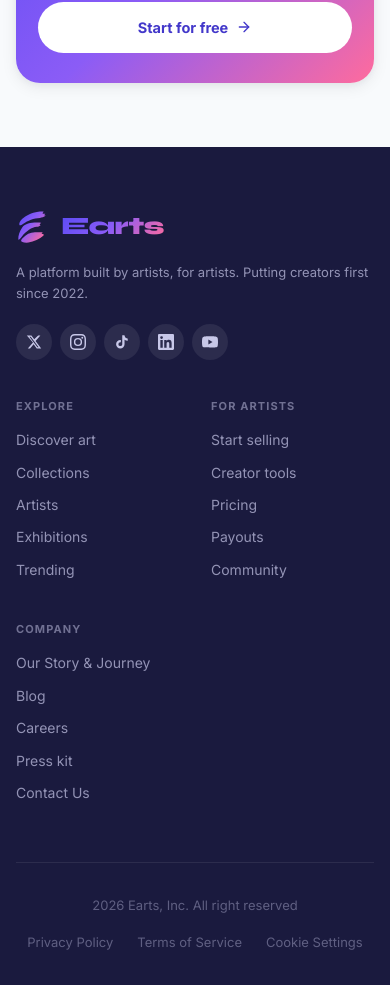
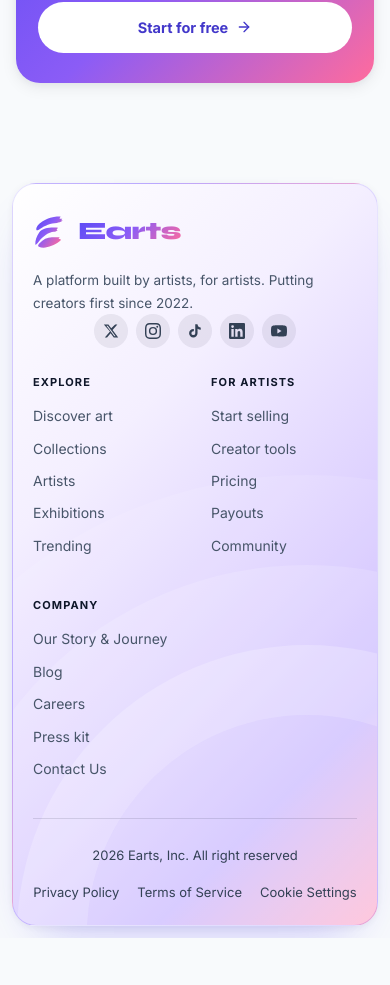
Before and after one commit to A-USB/Earts2, a React (Vite) app in the folder client/: page / in a window 390 px wide. Shown: the part 10047-11032 px from the top of the page. After the commit the page ends 10985 px from the top, so only its background shows below. Built offline with nearby package versions, Linux system fonts and the light colour scheme; no server answers.

Commit message:
Redesign responsive footer card

```diff
--- a/client/src/components/Footer.css
+++ b/client/src/components/Footer.css
@@ -1,40 +1,141 @@
+/* =====================================================================
+   Footer: a rounded floating card with a soft gradient (light + dark)
+   All colours live in the variables on .footer, so the two themes only
+   differ in the variable block below.
+   ===================================================================== */
 .footer {
-  background: var(--navy);
-  color: #C8C8E8;
-  padding: 64px 0 32px;
+  /* light theme: white -> soft lilac -> blush */
+  --f-bg: linear-gradient(135deg, #FFFFFF 0%, #F4EFFF 32%, #DCCFFF 62%, #C9B8FF 80%, #FFB3CF 100%);
+  --f-head: #0F172A;
+  --f-text: #475569;
+  --f-label: #64748B;
+  --f-bottom: #334155;
+  --f-line: rgba(15, 23, 42, 0.12);
+  --f-chip: rgba(15, 23, 42, 0.07);
+  --f-chip-text: #334155;
+  --f-arc-0: rgba(255, 255, 255, 0.28);
+  --f-arc-1: rgba(255, 255, 255, 0.22);
+  --f-arc-2: rgba(255, 255, 255, 0.15);
+  --f-arc-3: rgba(255, 255, 255, 0.09);
+  --f-border: rgba(91, 75, 245, 0.14);
+  --f-shadow: 0 24px 48px -28px rgba(91, 75, 245, 0.45), 0 2px 8px rgba(15, 23, 42, 0.06);
+
+  background: transparent;
+  color: var(--f-text);
+  padding: 56px 24px 24px;
   margin-top: auto;
 }
+
+[data-theme="dark"] .footer {
+  /* dark theme: page black -> deep violet -> plum */
+  --f-bg: linear-gradient(135deg, #0B0B16 0%, #14142B 38%, #2A1B7A 78%, #5B2A86 100%);
+  --f-head: #F4F3FF;
+  --f-text: #C8C8E8;
+  --f-label: rgba(200, 200, 232, 0.62);
+  --f-bottom: rgba(200, 200, 232, 0.78);
+  --f-line: rgba(255, 255, 255, 0.12);
+  --f-chip: rgba(255, 255, 255, 0.08);
+  --f-chip-text: #C8C8E8;
+  --f-arc-0: rgba(255, 255, 255, 0.04);
+  --f-arc-1: rgba(255, 255, 255, 0.05);
+  --f-arc-2: rgba(255, 255, 255, 0.035);
+  --f-arc-3: rgba(255, 255, 255, 0.02);
+  --f-border: rgba(255, 255, 255, 0.08);
+  --f-shadow: 0 24px 48px -28px rgba(0, 0, 0, 0.85);
+  background: transparent;
+  border-top: 0;
+}
+
+/* The card itself */
+.footer > .container {
+  position: relative;
+  overflow: hidden;
+  max-width: 1200px;
+  padding: 56px 56px 28px;
+  border-radius: 32px;
+  background: var(--f-bg);
+  border: 1px solid var(--f-border);
+  box-shadow: var(--f-shadow);
+}
+
+/* Faint concentric arcs, bottom right (pure CSS, no image) */
+.footer > .container::before {
+  content: "";
+  position: absolute;
+  right: -150px;
+  bottom: -230px;
+  width: 440px;
+  height: 440px;
+  border-radius: 50%;
+  background: var(--f-arc-0);
+  box-shadow:
+    0 0 0 70px var(--f-arc-1),
+    0 0 0 150px var(--f-arc-2),
+    0 0 0 240px var(--f-arc-3);
+  pointer-events: none;
+}
+.footer-top, .footer-bottom { position: relative; z-index: 1; }
+
 .footer-top {
   display: grid;
-  grid-template-columns: 280px 1fr;
+  grid-template-columns: minmax(0, 300px) minmax(0, 1fr);
   gap: 64px;
-  padding-bottom: 48px;
-  border-bottom: 1px solid rgba(255,255,255,0.08);
-  margin-bottom: 32px;
-}
-.footer-logo {
-  font-family: 'Syne', sans-serif;
-  font-size: 24px;
-  font-weight: 800;
-  background: var(--gradient-hero);
-  -webkit-background-clip: text;
-  -webkit-text-fill-color: transparent;
+  padding-bottom: 44px;
+  border-bottom: 1px solid var(--f-line);
+  margin-bottom: 26px;
 }
 .footer-brand p {
+  max-width: 300px;
+  font-size: 13.5px;
+  line-height: 1.65;
+  margin: 14px 0 0;
+  color: var(--f-text);
+}
+
+.footer-cols {
+  display: grid;
+  grid-template-columns: repeat(3, minmax(0, 1fr));
+  gap: 32px;
+}
+.footer-col h4 {
+  font-family: 'Inter', sans-serif;
+  font-size: 11px;
+  font-weight: 700;
+  letter-spacing: 0.1em;
+  color: var(--f-head);
+  margin-bottom: 16px;
+}
+.footer-col a {
+  display: block;
+  font-size: 14px;
+  color: var(--f-text);
+  margin-bottom: 10px;
+  overflow-wrap: anywhere;
+  transition: color 0.2s, transform 0.2s;
+}
+.footer-col a:hover { color: var(--primary); transform: translateX(2px); }
+
+/* Bottom row: legal links | copyright | social icons */
+.footer-bottom {
+  display: grid;
+  grid-template-columns: minmax(0, 1fr) auto minmax(0, 1fr);
+  align-items: center;
+  gap: 16px 24px;
   font-size: 13px;
-  line-height: 1.6;
-  margin: 12px 0 20px;
-  color: rgba(200,200,232,0.7);
+  color: var(--f-bottom);
 }
-.footer-social {
-  display: flex;
-  gap: 8px;
-}
+.footer-copy { text-align: center; }
+.footer-legal { display: flex; flex-wrap: wrap; gap: 6px 0; justify-self: start; }
+.footer-legal a { color: var(--f-bottom); transition: color 0.2s; }
+.footer-legal a + a { margin-left: 14px; padding-left: 14px; border-left: 1px solid var(--f-line); }
+.footer-legal a:hover { color: var(--primary); }
+
+.footer-social { display: flex; gap: 8px; justify-self: end; }
 .social-btn {
-  width: 36px; height: 36px;
+  width: 34px; height: 34px;
   border-radius: 50%;
-  background: rgba(255,255,255,0.08);
-  color: #C8C8E8;
+  background: var(--f-chip);
+  color: var(--f-chip-text);
   border: none;
   cursor: pointer;
   transition: background 0.2s, color 0.2s, transform 0.2s;
@@ -43,49 +144,36 @@
   justify-content: center;
   text-decoration: none;
 }
-.social-btn:hover { background: var(--primary); color: white; transform: translateY(-2px); }
+.social-btn:hover { background: var(--primary); color: #fff; transform: translateY(-2px); }
 
-.footer-cols {
-  display: grid;
-  grid-template-columns: repeat(3, 1fr);
-  gap: 32px;
+/* ---- Responsive ---- */
+@media (max-width: 960px) {
+  .footer-top { grid-template-columns: minmax(0, 1fr); gap: 36px; }
+  .footer-brand p { max-width: 460px; }
+  .footer-bottom { grid-template-columns: minmax(0, 1fr); justify-items: center; text-align: center; }
+  .footer-legal, .footer-social { justify-self: center; }
+  .footer-legal { justify-content: center; }
 }
-.footer-col h4 {
-  font-family: 'Inter', sans-serif;
-  font-size: 11px;
-  font-weight: 700;
-  letter-spacing: 0.1em;
-  color: rgba(200,200,232,0.5);
-  margin-bottom: 16px;
+@media (max-width: 768px) {
+  .footer { padding: 44px 16px 16px; }
+  .footer > .container { padding: 40px 28px 24px; border-radius: 28px; }
 }
-.footer-col a {
-  display: block;
-  font-size: 14px;
-  color: rgba(200,200,232,0.7);
-  margin-bottom: 10px;
-  transition: color 0.2s;
+@media (max-width: 600px) {
+  .footer-cols { grid-template-columns: repeat(2, minmax(0, 1fr)); }
+  /* wrapped legal links: no divider lines, so none can end up at the start of a line */
+  .footer-legal { gap: 6px 18px; }
+  .footer-legal a + a { margin-left: 0; padding-left: 0; border-left: 0; }
 }
-.footer-col a:hover { color: white; }
-
-.footer-bottom {
-  display: flex;
-  justify-content: space-between;
-  align-items: center;
-  font-size: 13px;
-  color: rgba(200,200,232,0.4);
+@media (max-width: 480px) {
+  .footer { padding: 36px 12px 12px; }
+  .footer > .container { padding: 32px 20px 22px; border-radius: 24px; }
+  .footer-top { gap: 28px; padding-bottom: 28px; }
 }
-.footer-legal { display: flex; gap: 24px; }
-.footer-legal a { color: rgba(200,200,232,0.4); transition: color 0.2s; }
-.footer-legal a:hover { color: rgba(200,200,232,0.8); }
-
-@media (max-width: 768px) {
-  .footer-top { grid-template-columns: 1fr; gap: 40px; }
-  .footer-cols { grid-template-columns: repeat(2, 1fr); }
-  .footer-bottom { flex-direction: column; gap: 16px; text-align: center; }
+@media (max-width: 340px) {
+  .footer-cols { grid-template-columns: minmax(0, 1fr); }
 }
 
-/* Dark Mode Styles for Footer */
-[data-theme="dark"] .footer {
-  background: #040409;
-  border-top: 1px solid var(--border);
+/* Phones: leave room under the card for the fixed bottom tab bar (matches App.css) */
+@media (max-width: 767px), (max-height: 500px) and (max-width: 1023px) {
+  .app-shell-sidebar .footer { padding-bottom: calc(16px + 60px + env(safe-area-inset-bottom, 0px)); }
 }
```
